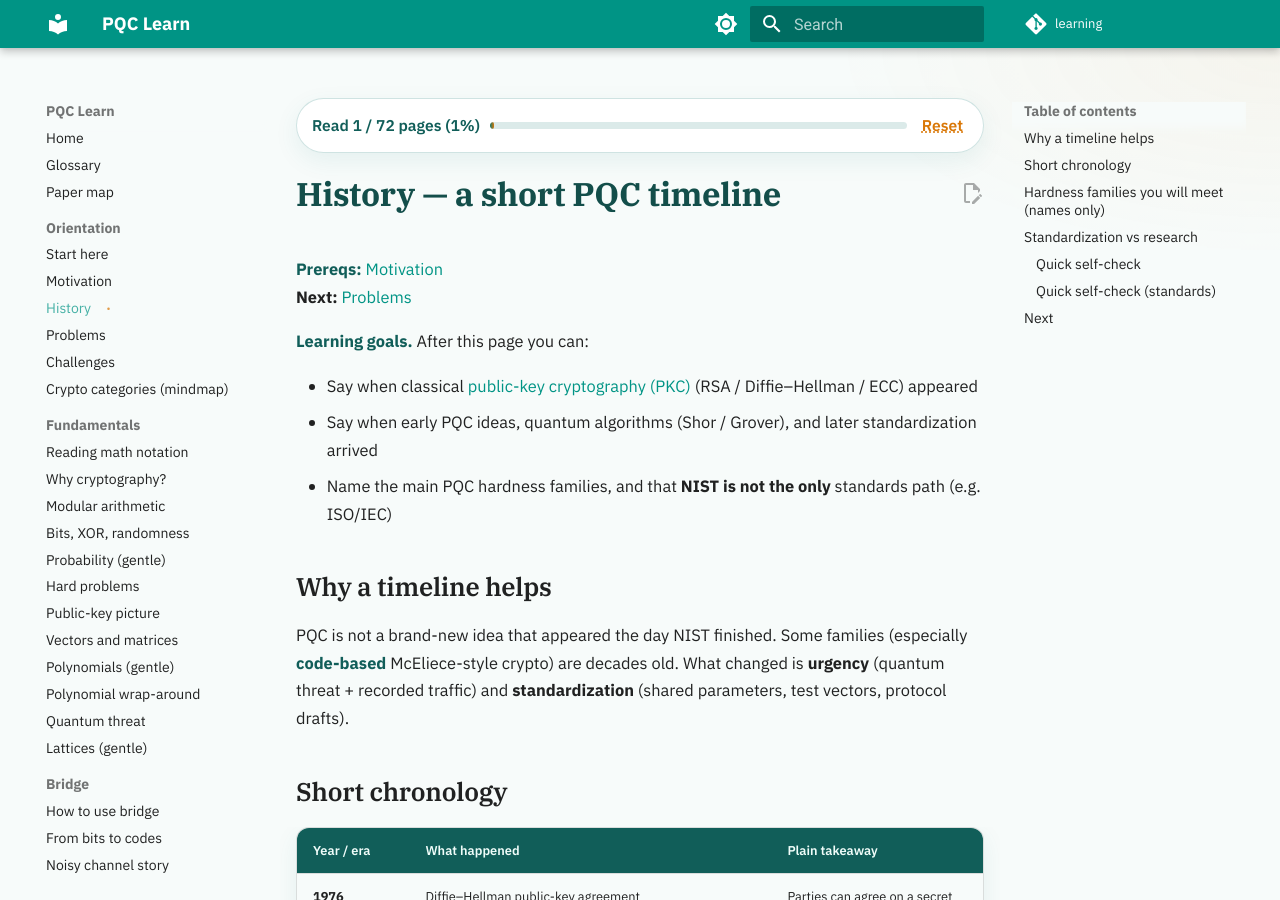
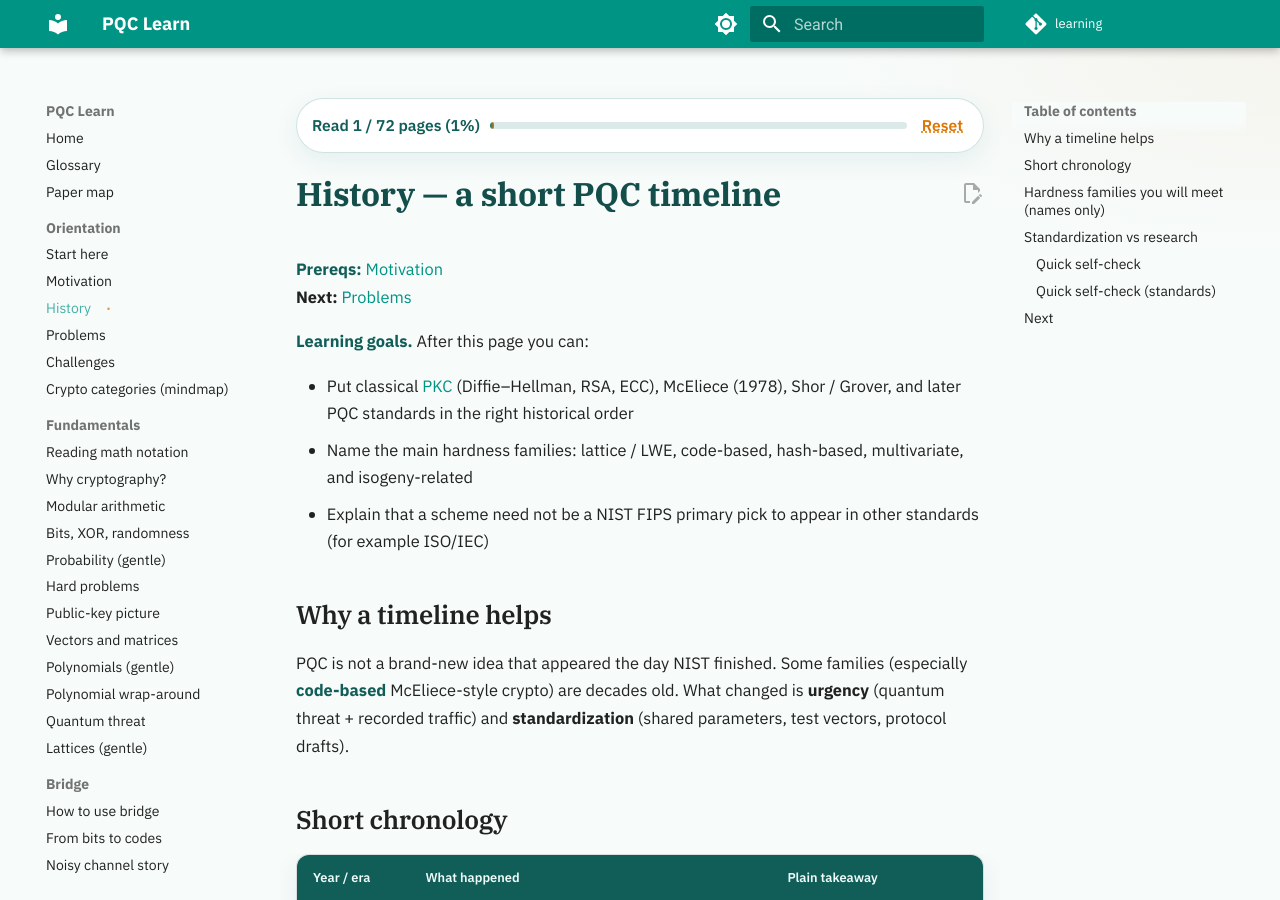
Before and after one commit to Post-Quantum-Cryptography-PQC/learning, an MkDocs documentation site: the page built from docs/orientation/history.md, in a window 1280 px wide and 900 px high. Built offline with MkDocs 1.6.1 and Material for MkDocs 9.7.7, drawn with Linux system fonts in a browser that asks for light colours; comment, search, counter and statistics services are not loaded.

Commit message:
sync from pqc-learning-public@ee872b8

```diff
--- a/docs/orientation/history.md
+++ b/docs/orientation/history.md
@@ -5,9 +5,9 @@
 
 **Learning goals.** After this page you can:
 
-- Say when classical [public-key cryptography (PKC)](../glossary.md#pkc) (RSA / Diffie–Hellman / ECC) appeared
-- Say when early PQC ideas, quantum algorithms (Shor / Grover), and later standardization arrived
-- Name the main PQC hardness families, and that **NIST is not the only** standards path (e.g. ISO/IEC)
+- Put classical [PKC](../glossary.md#pkc) (Diffie–Hellman, RSA, ECC), McEliece (1978), Shor / Grover, and later PQC standards in the right historical order
+- Name the main hardness families: lattice / LWE, code-based, hash-based, multivariate, and isogeny-related
+- Explain that a scheme need not be a NIST FIPS primary pick to appear in other standards (for example ISO/IEC)
 
 ## Why a timeline helps
 
```
